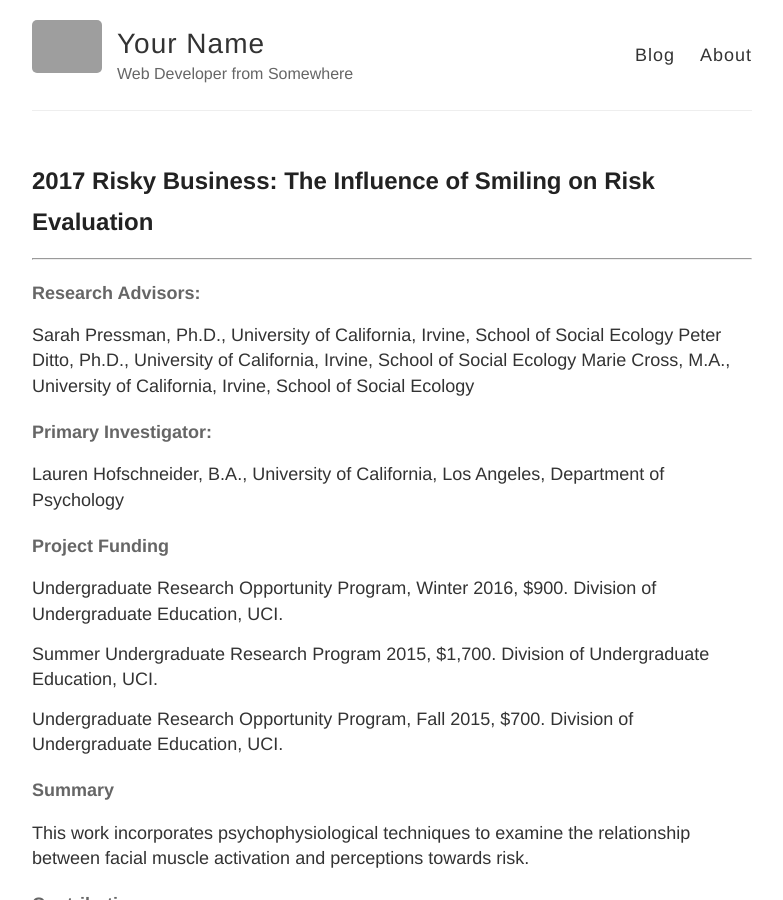
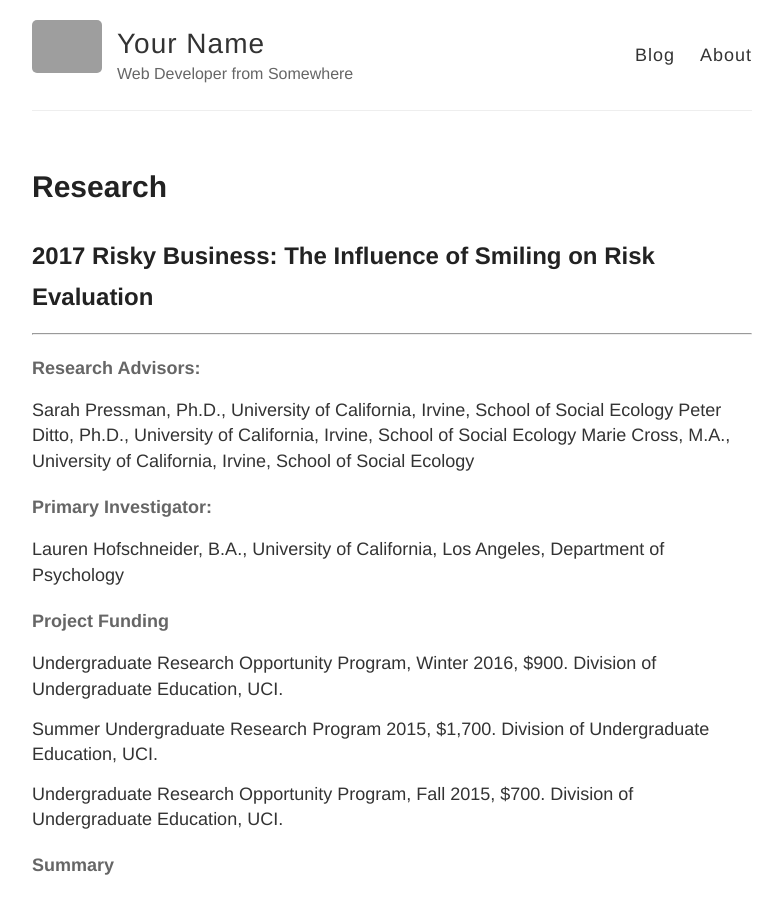
Before and after one commit to barajaspatrick/GithubSite, a Jekyll site: the page built from research.md, in a window 1280 px wide and 900 px high. Shown: the whole window, without its empty margins (248-1031 px from the left). Built offline with Jekyll 4.4.1, drawn with Linux system fonts in a browser that asks for light colours; grey boxes are pictures that could not be loaded.

Commit message:
Update research.md

```diff
--- a/research.md
+++ b/research.md
@@ -1,9 +1,8 @@
 ---
+layout: page
 title: Research
-layout: default
+permalink: /Research/
 ---
-
-
 
 ## 2017 Risky Business: The Influence of Smiling on Risk Evaluation
 ---
```
